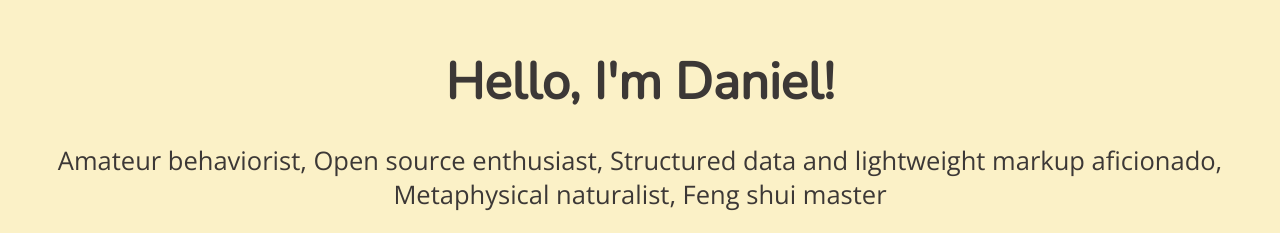
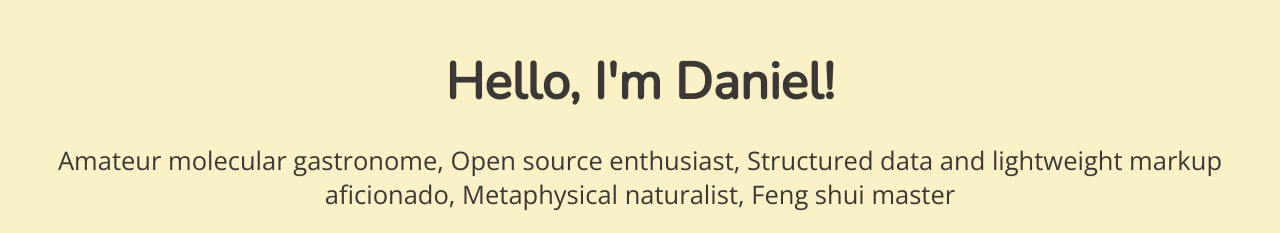
Before and after one commit to polyzen/landing, a plain HTML site: page index.html in a window 1280 px wide. Shown: the part 220-453 px from the top of the page. Drawn offline with nearby package versions, Linux system fonts and the light colour scheme.

Commit message:
Food > people
Record the command used in generating the Google Fonts `text` parameter
this time:
`od -cvAnone -w1 <<< "Amateur molecular gastronome, Open source enthusiast, Structured data and lightweight markup aficionado, Metaphysical naturalist, Feng shui master" | sort -bu | tr -d '\n' | sed 's/ //g;s/\\n//'`

```diff
--- a/index.html
+++ b/index.html
@@ -5,12 +5,12 @@
 <link rel="icon" href="favicon.ico">
 <link rel="stylesheet" href="style.css">
 <link rel="stylesheet" href="https://fonts.googleapis.com/css?family=Nunito&text=Hello%2C%20I%27m%20Daniel%21">
-<link rel="stylesheet" href="https://fonts.googleapis.com/css?family=Open+Sans:300&text=%20%2CaAbcdefFghiklmMnoOprsStuvwy">
+<link rel="stylesheet" href="https://fonts.googleapis.com/css?family=Open+Sans:300&text=%20%2CaAcdefFghiklmMnoOprsStuwy">
 <link rel="stylesheet" href="https://use.fontawesome.com/releases/v5.13.0/css/all.css">
 <title>Daniel M. Capella</title>
 <h1>Hello, I'm Daniel!</h1>
-<p>Amateur behaviorist, Open source enthusiast, Structured data and lightweight
-markup aficionado, Metaphysical naturalist, Feng shui master</p>
+<p>Amateur molecular gastronome, Open source enthusiast, Structured data and
+lightweight markup aficionado, Metaphysical naturalist, Feng shui master</p>
 <ul>
   <li>
     <a href="https://gitlab.com/polyzen">
```
